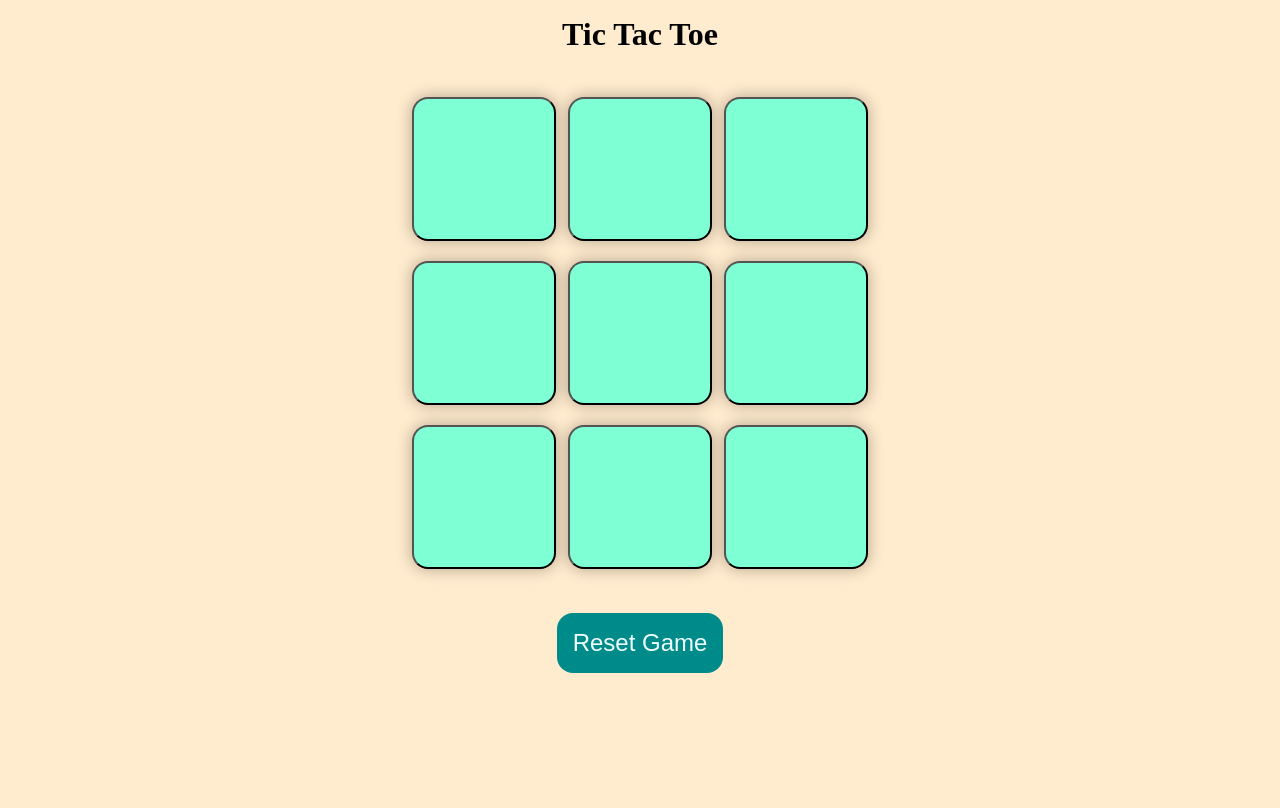
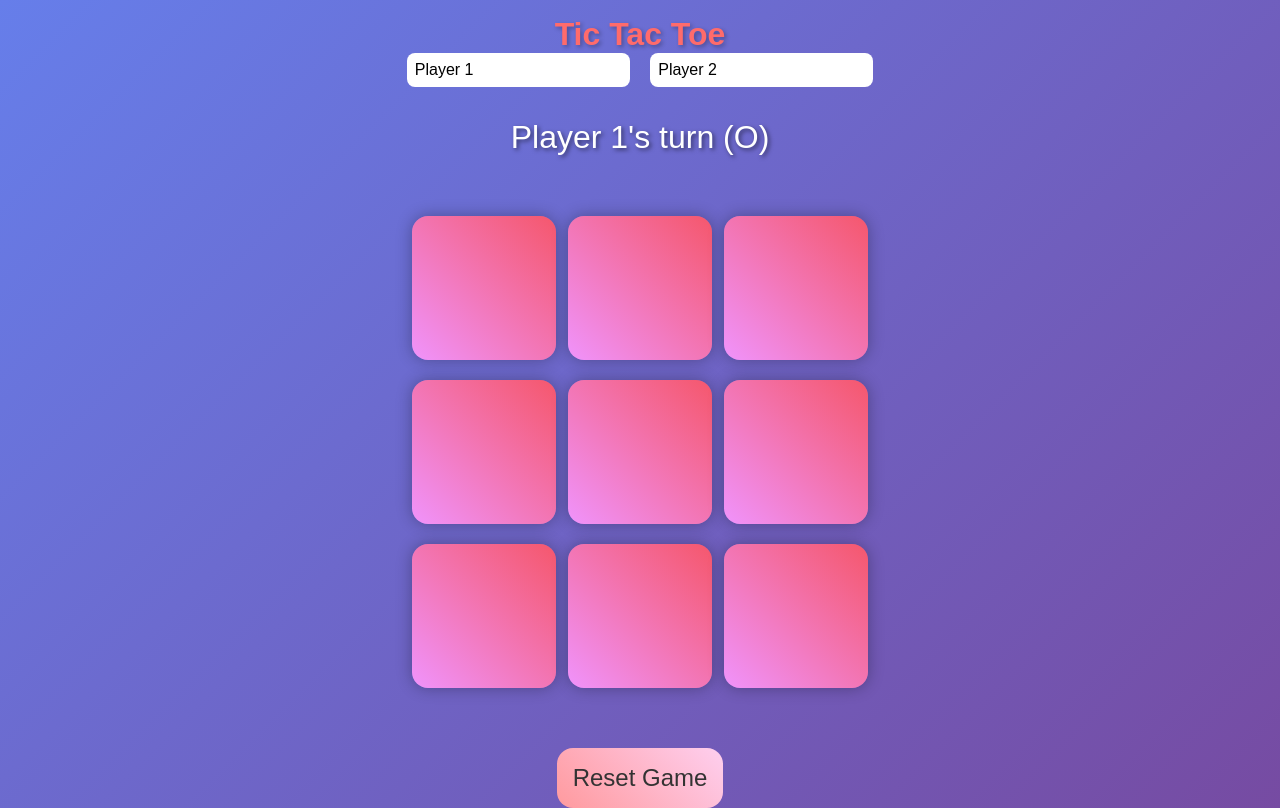
Before and after one commit to AkT-Singh101/tic-tac-toe, a plain HTML site: page index.html in a window 1280 px wide. Both pictures are taken after a click on the button "Reset Game". Drawn offline with Linux system fonts and the light colour scheme.

Commit message:
multi_Support

```diff
--- a/app.js
+++ b/app.js
@@ -3,6 +3,9 @@ let boxes = document.querySelectorAll(".box");
 let resetBtn = document.querySelector("#reset-btn");
 let msgContainer = document.querySelector(".msg-container");
 let msg = document.querySelector("#msg");
+let player1Input = document.querySelector("#player1");
+let player2Input = document.querySelector("#player2");
+let turnDisplay = document.querySelector("#turn-display");
 
 let turn = true;
 let gameOver = false;
@@ -19,10 +22,12 @@ const winPatterns = [
 ];
 
 const showWinner = (winner) => {
-    msg.innerText = `Congratulations, Winner is ${winner}`;
+    let winnerName = winner === "O" ? player1Input.value : player2Input.value;
+    msg.innerText = `Congratulations, Winner is ${winnerName}!`;
     msgContainer.classList.remove("hide");
     resetBtn.innerText="New Game";
     dis.classList.add("hide");
+    turnDisplay.style.display = "none";
 }
 const checkWinner = () => {
     for (let pattern of winPatterns) {
@@ -39,6 +44,12 @@ const checkWinner = () => {
     }
 };
 
+const updateTurnDisplay = () => {
+    let currentPlayer = turn ? player1Input.value : player2Input.value;
+    let symbol = turn ? "O" : "X";
+    turnDisplay.innerText = `${currentPlayer}'s turn (${symbol})`;
+};
+
 boxes.forEach((box) => {
     box.addEventListener("click", () => {
         if (!gameOver) {
@@ -49,7 +60,10 @@ boxes.forEach((box) => {
             }
             box.disabled = true;
             checkWinner();
-            turn = !turn; // Switch turn
+            if (!gameOver) {
+                turn = !turn;
+                updateTurnDisplay();
+            }
         }
     });
 });
@@ -59,9 +73,14 @@ resetBtn.addEventListener("click", () => {
         box.innerText = "";
         box.disabled = false;
     });
-    turn = true;0
+    turn = true;
     gameOver = false;
     msgContainer.classList.add("hide");
     dis.classList.remove("hide");
     resetBtn.innerText="Reset Game";
+    turnDisplay.style.display = "block";
+    updateTurnDisplay();
 });
+
+// Initial turn display
+updateTurnDisplay();
--- a/index.html
+++ b/index.html
@@ -13,6 +13,11 @@
     <main>
         <div class="gm">
         <h1>Tic Tac Toe</h1>
+        <div class="player-inputs">
+            <input type="text" id="player1" placeholder="Player 1 (O)" value="Player 1">
+            <input type="text" id="player2" placeholder="Player 2 (X)" value="Player 2">
+        </div>
+        <div id="turn-display">Player 1's turn (O)</div>
             <div class="container">
                 <div class="game">
                     <button class="box"></button>
--- a/style.css
+++ b/style.css
@@ -5,11 +5,15 @@
 
 h1{
     margin-top: 1rem;
+    color: #ff6b6b;
+    font-family: 'Arial', sans-serif;
+    text-shadow: 2px 2px 4px rgba(0,0,0,0.3);
 }
 
 body {
-    background-color:blanchedalmond;
+    background: linear-gradient(135deg, #667eea 0%, #764ba2 100%);
     text-align : center;
+    font-family: 'Arial', sans-serif;
 }
 
 .container{
@@ -33,31 +37,75 @@ body {
     height: 18vmin;
     width: 18vmin;
     border-radius: 1rem;
-    border: nonde;
+    border: none;
     box-shadow: 0 0 1rem rgba(0,0,0,0.3);
-    color: brown;
-    font-size: 1.5rem;
-    background-color: aquamarine;
+    color: #333;
+    font-size: 2rem;
+    font-weight: bold;
+    background: linear-gradient(45deg, #f093fb 0%, #f5576c 100%);
+    cursor: pointer;
+    transition: all 0.3s ease;
+}
+
+.box:hover {
+    transform: scale(1.05);
+    box-shadow: 0 0 2rem rgba(0,0,0,0.5);
+}
+
+.box:disabled {
+    cursor: not-allowed;
+    opacity: 0.7;
 }
 
 #reset-btn{
     padding:1rem;
     font-size: 1.5rem;
-    background-color: darkcyan;
-    color: azure;
+    background: linear-gradient(45deg, #ff9a9e 0%, #fecfef 100%);
+    color: #333;
     border-radius: 1rem;
     border:none;
+    cursor: pointer;
+    transition: all 0.3s ease;
+    margin-top: 1rem;
+}
+
+#reset-btn:hover {
+    transform: scale(1.05);
+    box-shadow: 0 0 1rem rgba(0,0,0,0.3);
 }
 
 #msg {
-    font-size:8vmin;
-    color:brown;
+    font-size: 4vmin;
+    color: #fff;
+    text-shadow: 2px 2px 4px rgba(0,0,0,0.5);
 }
 
 .msg-container{
     height:16vmin;
+    display: flex;
+    justify-content: center;
+    align-items: center;
 }
 
 .hide{
     display: none;
 }
+
+.player-inputs {
+    margin-bottom: 2rem;
+}
+
+.player-inputs input {
+    padding: 0.5rem;
+    margin: 0 0.5rem;
+    border-radius: 0.5rem;
+    border: none;
+    font-size: 1rem;
+}
+
+#turn-display {
+    font-size: 2rem;
+    color: #fff;
+    margin-bottom: 1rem;
+    text-shadow: 2px 2px 4px rgba(0,0,0,0.5);
+}
```
